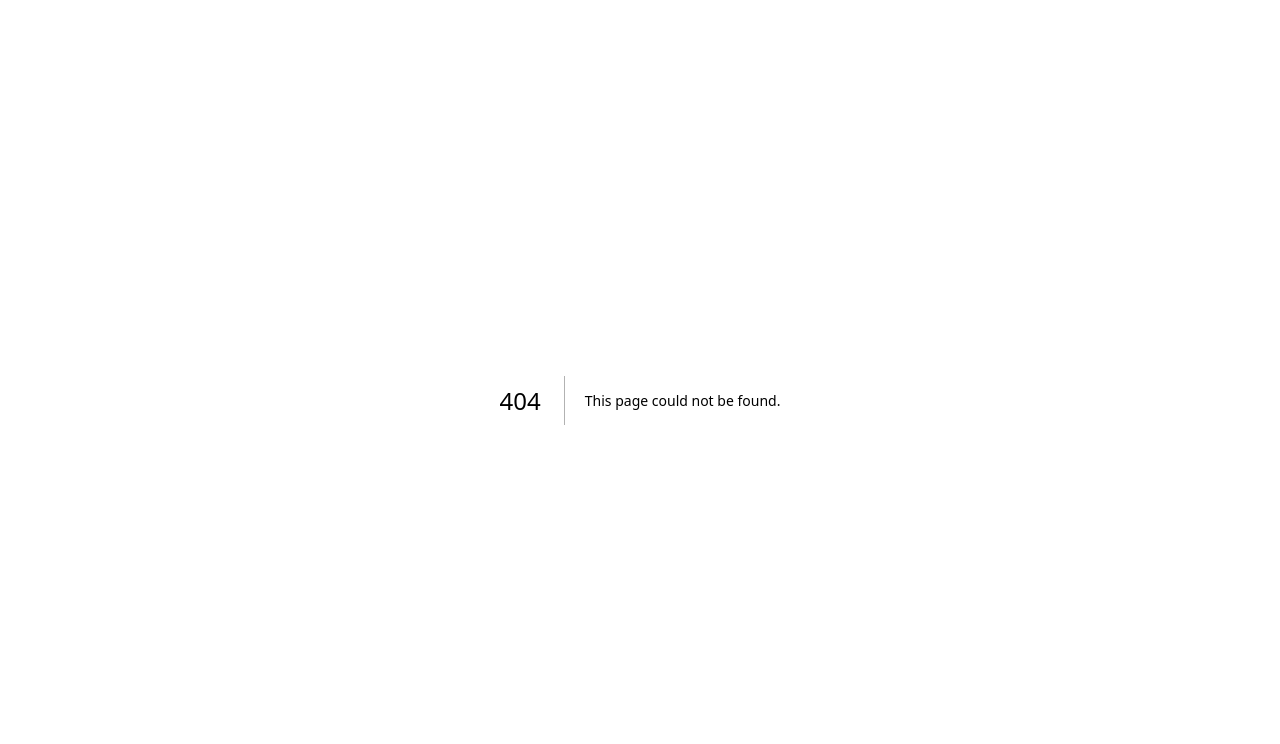
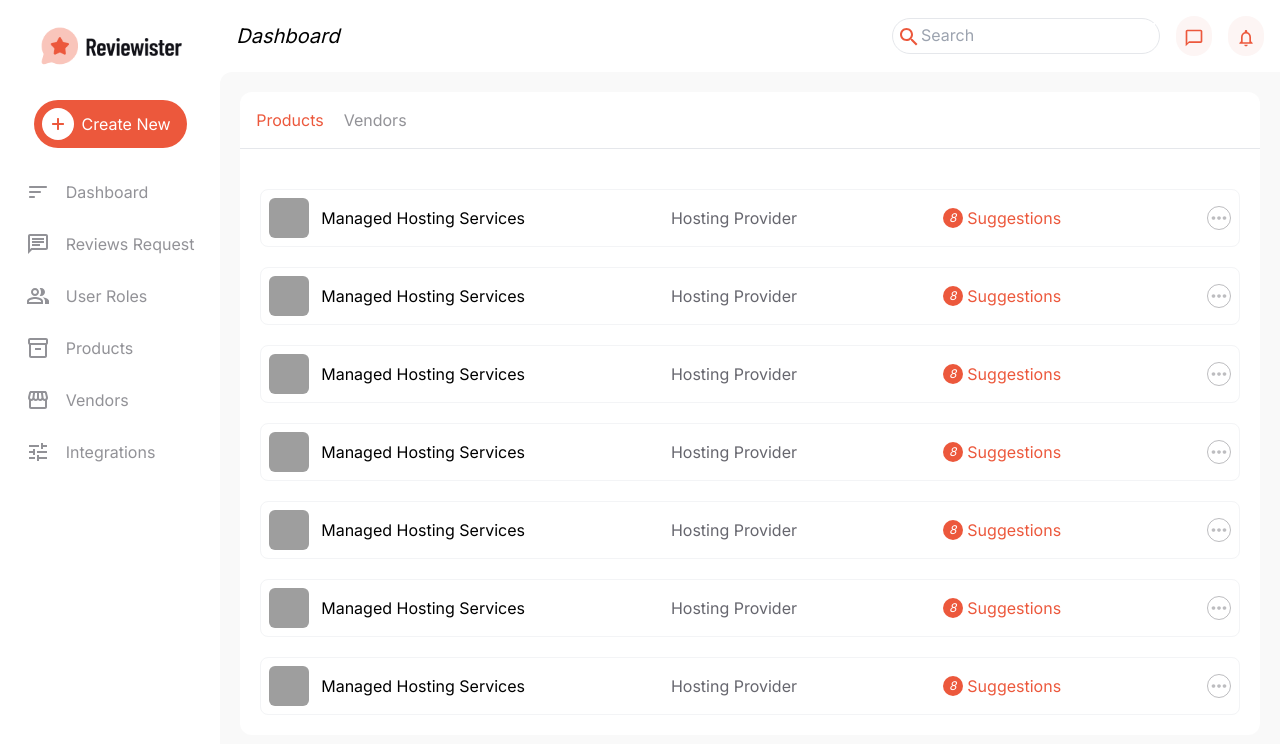
Before and after one commit to Hamaddogar/techniyyat, a Next.js app: page /reviews-request in a window 1280 px wide. Before the commit this address had no page. Shown: the top 744 px of the page. Built offline with nearby package versions, Linux system fonts and the light colour scheme; grey boxes are pictures that could not be loaded.

Commit message:
reviews-req

```diff
--- /dev/null
+++ b/src/app/(adminRoot)/(admin)/reviews-request/page.tsx
@@ -0,0 +1,28 @@
+import { ReviewRequest } from "@/components";
+import React from "react";
+
+const page = () => {
+  return (
+    <div className="bg-white rounded-xl">
+      <div className="flex  border-b border-gray-200 w-full gap-5">
+        <div className="flex p-4  gap-5">
+          <p className="text-[#EC583C]">Products</p>
+          <p className="text-[#252530]/50">Vendors</p>
+        </div>
+      </div>
+      <div className="pt-5">
+        <div className="p-5 flex flex-col gap-5">
+          <ReviewRequest />
+          <ReviewRequest />
+          <ReviewRequest />
+          <ReviewRequest />
+          <ReviewRequest />
+          <ReviewRequest />
+          <ReviewRequest />
+        </div>
+      </div>
+    </div>
+  );
+};
+
+export default page;
```
